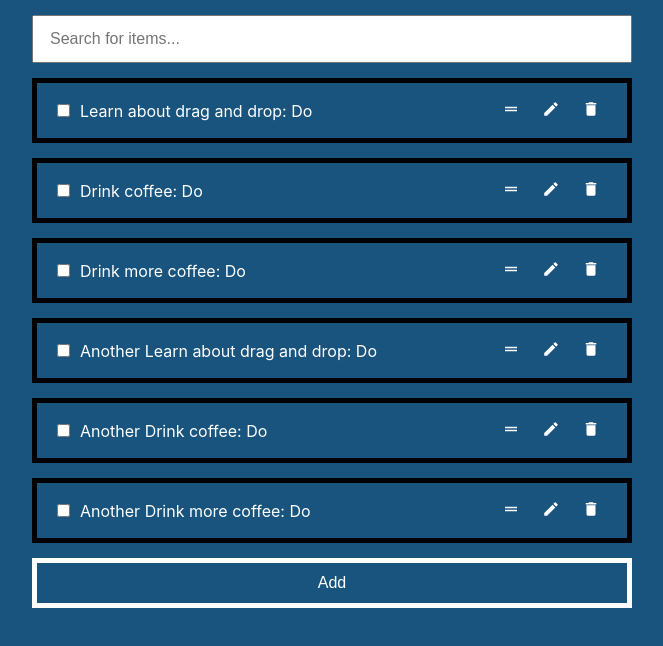
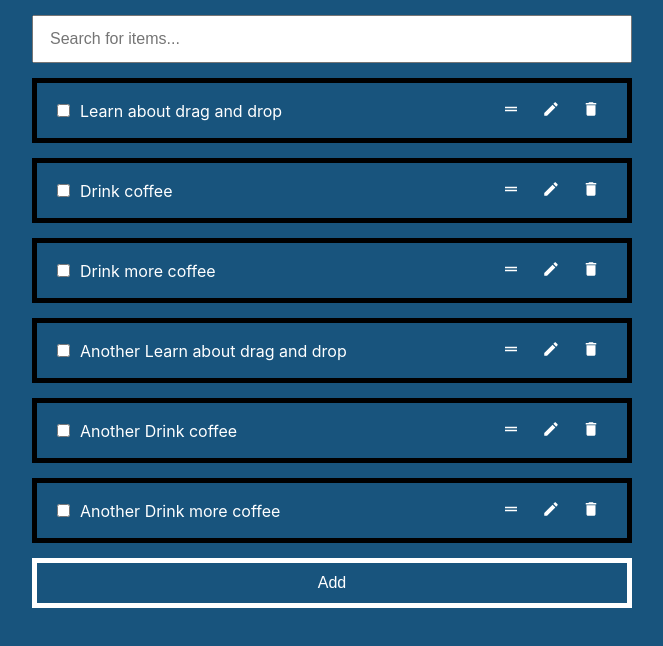
Before and after one commit to RaymondBerglind/todo, a React (Create React App) app: page / in a window 1280 px wide. Shown: the top 646 px of the page, without its empty margins (308-971 px from the left). Built offline with nearby package versions, Linux system fonts and the light colour scheme.

Commit message:
Removed Do/Done text from items.

```diff
--- a/src/views/item/component.js
+++ b/src/views/item/component.js
@@ -81,7 +81,7 @@ export default function(props) {
                     onBlur={() => {
                         props.triggerEvent({name: 'itemEditConfirmed'});
                     }} />
-            ) : <span className="todo-title">{`${props.title}: ${props.done ? 'Done' : 'Do'}`}</span>}
+            ) : <span className="todo-title">{props.title}</span>}
             <button className="list-item-action-button grab"
                 onClick={() => {}}>
                 <img
```
